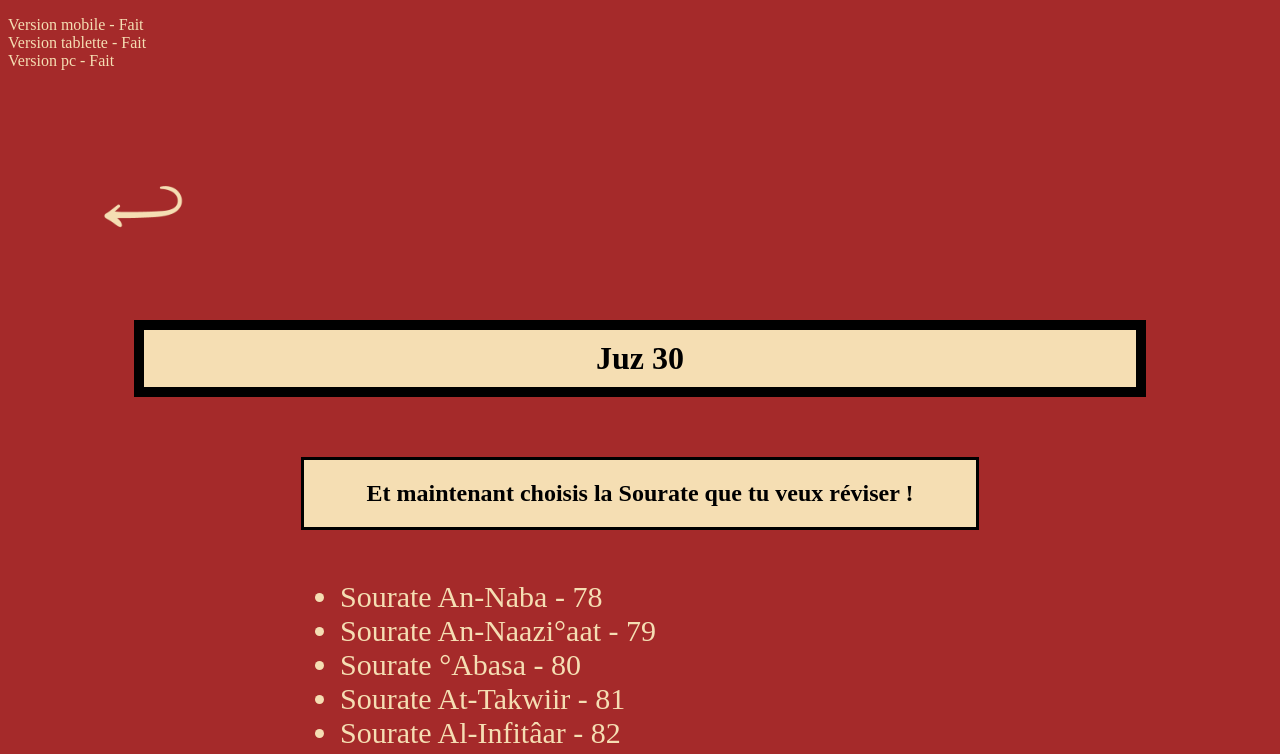
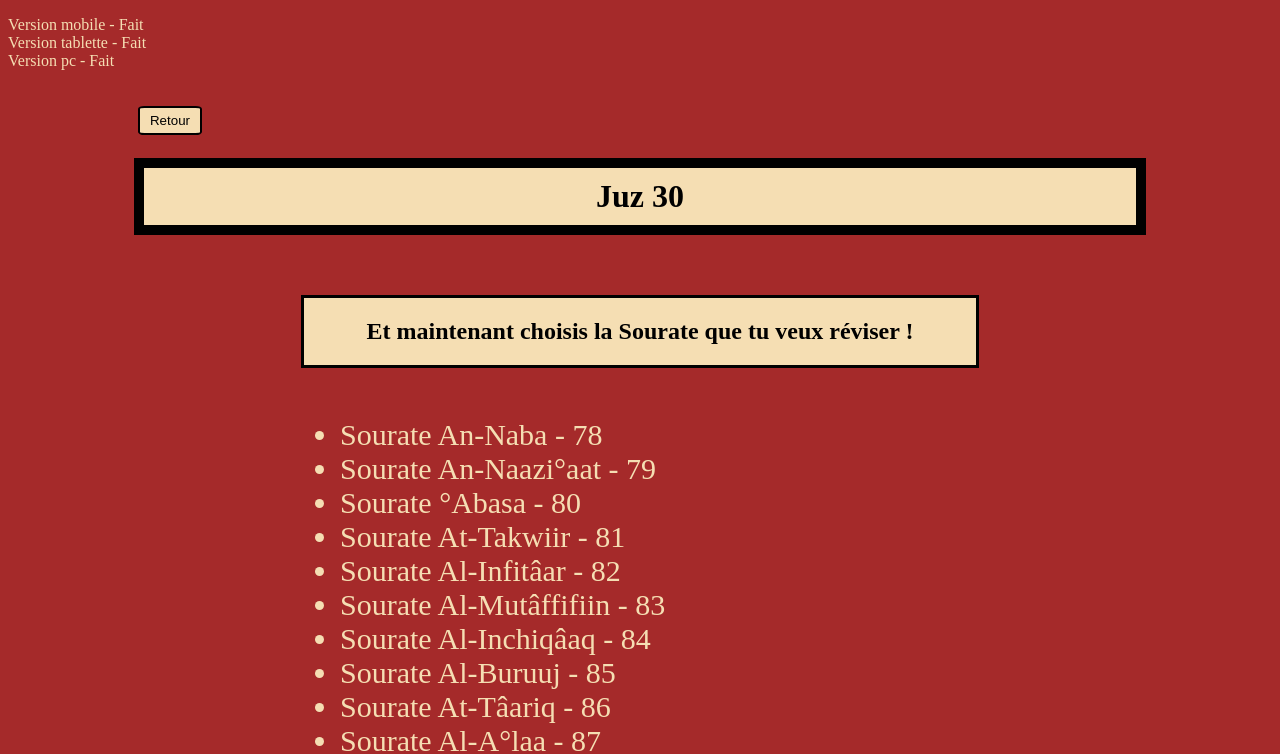
Before and after one commit to safirmuscu-icloud/juz-30, a plain HTML site: page index.html in a window 1280 px wide. Shown: the top 754 px of the page. Drawn offline with Linux system fonts and the light colour scheme; a web font is replaced by a local one.

Commit message:
commit 13

```diff
--- a/css/style.css
+++ b/css/style.css
@@ -640,3 +640,31 @@ body {
         font-size: 25px;
     } */
 }
+
+
+#arrow-button {
+    /* Ajoute ici tes styles pour le bouton */
+    background-color: wheat;
+    color: black;
+    border: 2px solid black;
+    padding: 5px 10px;
+    margin-bottom: 20%;
+    cursor: pointer;
+    border-radius: 10%;
+}
+
+@media only screen and (max-width: 600px) {
+
+    #arrow-button {
+        margin-left: 35%;
+
+    }
+}
+
+@media only screen and (max-width: 2000px) {
+
+    #arrow-button {
+        margin-left: 40%;
+
+    }
+}
--- a/index.html
+++ b/index.html
@@ -14,8 +14,14 @@
 
     <header>
 
+        <!-- <div id="div-back">
+            <a href="https://safirmuscu-icloud.github.io/quran-revision/"><img id="arrow" src="../documents/images/flèche beige.png" alt="- Retour -"></a>
+        </div>  -->
+
         <div id="div-back">
-            <a href="https://safirmuscu-icloud.github.io/quran-revision/"><img id="arrow" src="../documents/images/flèche beige.png" alt="- Retour -"></a>
+            <a href="https://safirmuscu-icloud.github.io/quran-revision/">
+                <button id="arrow-button">Retour</button>
+            </a>
         </div>
 
         <div id="div-h1">
```
